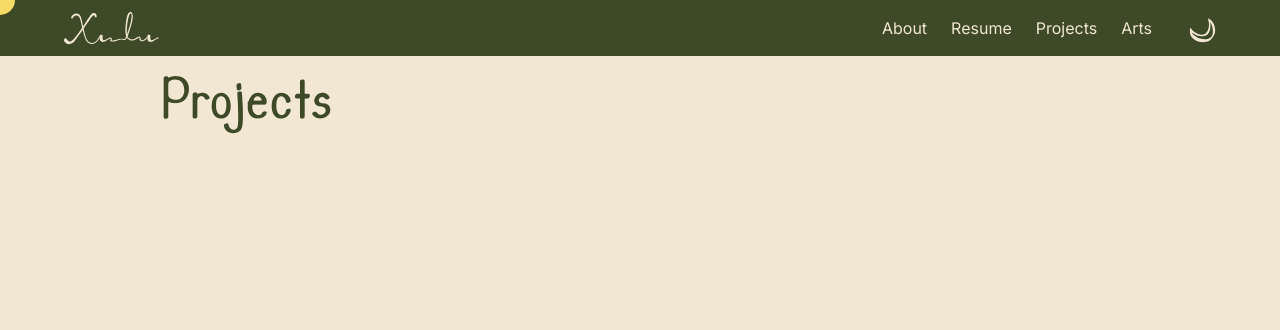
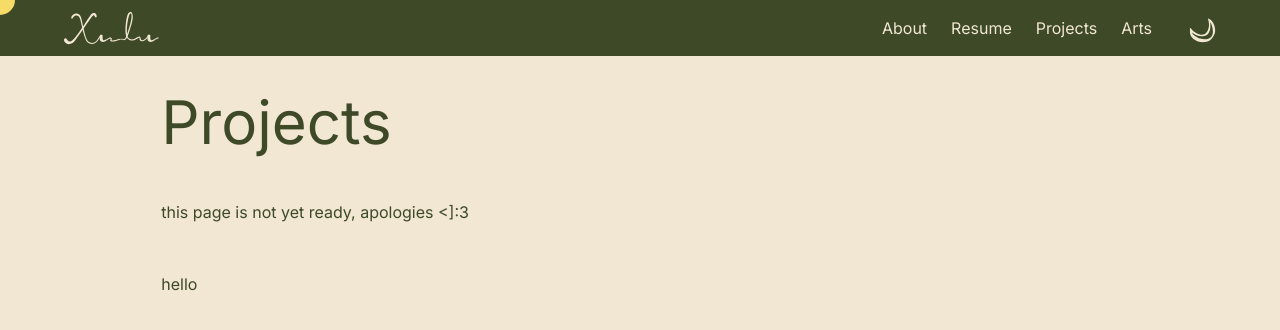
Before and after one commit to sabri-xz/portfolio, a Next.js app: page /projects in a window 1280 px wide. Shown: the top 330 px of the page. Built offline with nearby package versions, Linux system fonts and the light colour scheme.

Commit message:
added placeholder page component

```diff
--- a/app/about/components/AboutGrid.tsx
+++ b/app/about/components/AboutGrid.tsx
@@ -69,14 +69,14 @@ const AboutGrid: React.FC<{info: any}> = ({info}) => {
                     <span className='text-[#3D4927] absolute z-20 pt-[360px] w-full text-center pointer-events-none font-bold text-xl'> hello world </span>
                     <div className='absolute w-full h-full hover:opacity-0 z-10 transition-opacity duration-200'>
                         <div className='polaroid-frame absolute w-full h-full'/>
-                        <Image src="https://raw.githubusercontent.com/sabri-xz/portfolio/about-me-reformat/imgs/about-me/aboutme_draw.png"
+                        <Image src="https://raw.githubusercontent.com/sabri-xz/portfolio/main/imgs/about-me/aboutme_draw.png"
                             alt="Drawing"
                             width={600} height={400}
                             className='w-full h-full object-cover object-center' />
                     </div>
                     <div className='absolute w-full h-full'>
                         <div className='polaroid-frame absolute w-full h-full'/>
-                        <Image src="https://raw.githubusercontent.com/sabri-xz/portfolio/about-me-reformat/imgs/about-me/aboutme_pic.png"
+                        <Image src="https://raw.githubusercontent.com/sabri-xz/portfolio/main/imgs/about-me/aboutme_pic.png"
                             alt='Photo'
                             width={600} height={400}
                             className='w-full h-full object-cover object-center' />
@@ -93,14 +93,14 @@ const AboutGrid: React.FC<{info: any}> = ({info}) => {
                     <span className='text-[#3D4927] absolute z-20 pt-[360px] w-full text-center pointer-events-none font-bold text-xl'> experiences </span>
                     <div className='absolute w-full h-full hover:opacity-0 z-10 transition-opacity duration-200'>
                         <div className='polaroid-frame absolute w-full h-full'/>
-                        <Image src="https://raw.githubusercontent.com/sabri-xz/portfolio/about-me-reformat/imgs/about-me/aboutme_draw.png"
+                        <Image src="https://raw.githubusercontent.com/sabri-xz/portfolio/main/imgs/about-me/aboutme_draw.png"
                             alt="Drawing"
                             width={600} height={400}
                             className='w-full h-full object-cover object-center' />
                     </div>
                     <div className='absolute w-full h-full'>
                         <div className='polaroid-frame absolute w-full h-full'/>
-                        <Image src="https://raw.githubusercontent.com/sabri-xz/portfolio/about-me-reformat/imgs/about-me/aboutme_pic.png"
+                        <Image src="https://raw.githubusercontent.com/sabri-xz/portfolio/main/imgs/about-me/aboutme_pic.png"
                             alt='Photo'
                             width={600} height={400}
                             className='w-full h-full object-cover object-center' />
--- a/app/about/components/TimeLine.tsx
+++ b/app/about/components/TimeLine.tsx
@@ -84,7 +84,7 @@ const TimeLine: React.FC<{info: any}> = ( {info} ) => {
         const company = exp.company
 
         return (
-            <div className="whitespace-pre-wrap flex flex-col w-full h-auto ">
+            <div className="whitespace-pre-wrap flex flex-col w-full h-auto leading-loose">
                 <span className="text-xl font-bold">{role}</span>
                 <span className="text-sm italic">{company}</span>
                 <span className="mt-1">{description}</span>
@@ -161,7 +161,7 @@ const TimeLine: React.FC<{info: any}> = ( {info} ) => {
             </div>
 
             <section id="" className="absolute w-80 h-auto bg-th-background rounded-md p-4"
-                style={{left: "-400px", top: "120px", visibility: showDetails.show ? "visible" : "hidden"}}>
+                style={{left: "-400px", top: "100px", visibility: showDetails.show ? "visible" : "hidden"}}>
                 {getDisplayInfo(experiences.find(exp => exp.id === showDetails.id))}
             </section>
         </div>
--- a/app/about/page.tsx
+++ b/app/about/page.tsx
@@ -53,7 +53,7 @@ export default async function Home() {
 
         <section className="h-auto w-[100vw] bg-th-midground1 flex flex-col items-center py-44">
 
-          <section className="flex flex-col md:w-[1028px] sm:w-[370px] ml-24">
+          <section className="flex flex-col md:w-[1028px] sm:w-[370px] ml-24 leading-loose">
             <span className="text-3xl">hello, </span>
             <span>I draw, I program, and I enjoy both</span>
             <span>CS and Math gave me a strong technical background</span>
@@ -69,6 +69,9 @@ export default async function Home() {
 
           <section className="flex flex-col md:w-[1028px] sm:w-[370px] ml-24 -mt-8">
             <span className="text-3xl"> skills </span>
+            <span className="w-[350px] mt-3 leading-loose">
+              Lorem ipsum dolor sit amet, consectetur adipiscing elit. Donec vehicula ligula lectus, vel vestibulum est molestie at. In metus leo, gravida a neque fermentum, cursus suscipit nulla. Sed finibus a nulla quis fermentum. Nulla pulvinar dui nec nisl finibus, at interdum massa egestas. Quisque id convallis mi.
+            </span>
           </section>
 
           {/* <div className="flex justify-center w-full absolute left-0 right-0 shake pointer-events-none">
--- /dev/null
+++ b/app/components/WIPPage.tsx
@@ -0,0 +1,18 @@
+import '../styles/pages.css'
+
+const WIPPage: React.FC<{pageTitle: string}> = ({ pageTitle }) => {
+
+    return (
+        <div>
+            <h1 className="text-6xl">{pageTitle}</h1>
+            <p className="my-12">
+                this page is not yet ready, apologies {`<]:3`}
+            </p>
+            <section className="w-full">
+                hello
+            </section>
+        </div>
+    )
+}
+
+export default WIPPage;
--- a/app/projects/page.tsx
+++ b/app/projects/page.tsx
@@ -2,6 +2,7 @@ import path from "path";
 import fs from "fs";
 import '../styles/pages.css'
 import localFont from 'next/font/local'
+import WIPPage from "../components/WIPPage";
 
 const getInfo = async (): Promise<any[]> => {
   const filePath = path.join(process.cwd(), 'app/data', 'aboutme.json');
@@ -16,8 +17,9 @@ export default async function Home() {
     const info: any = await getInfo();
 
     return (
-      <div className={`page-container flex flex-col ${myFont.className}`}>
-        <h1 className="text-6xl text-left w-auto">Projects</h1>
+      // <div className={`page-container flex flex-col ${myFont.className}`}>
+      <div className="page-container flex flex-col">
+        <WIPPage pageTitle="Projects"/>
       </div>
     );
 }
--- a/app/styles/pages.css
+++ b/app/styles/pages.css
@@ -1,7 +1,7 @@
 /* the format of each pages */
 
 .page-container {
-    padding-top: 1.5vh;
+    padding-top: 36px;
     padding-left: 6.3vw;
     padding-right: 6.3vw;
     width: 87.4vw;
```
